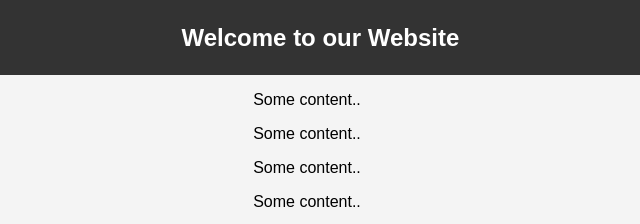
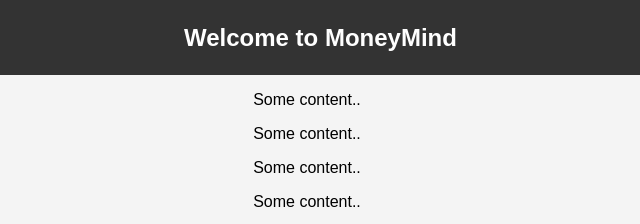
Before and after one commit to yashpoojari8706/PROJECT, a plain HTML site: page index.html in a window 1280 px wide. Shown: the top 224 px of the page, 333-973 px from the left. Drawn offline with Linux system fonts and the light colour scheme.

Commit message:
Update index.html

```diff
--- a/index.html
+++ b/index.html
@@ -1,14 +1,14 @@
 <!DOCTYPE html>
 <html>
 <head>
-  <title>HopHead</title>
+  <title>MoneyMind</title>
   <link rel="stylesheet" type="text/css" href="style.css">
   <script src="script.js"></script>
 </head>
 <body>
   <header class="header-content">
       <span class="menu-icon" onclick="openNav()">&#9776;</span>
-      <h1>Welcome to our Website</h1>
+      <h1>Welcome to MoneyMind</h1>
   </header>
 
   <nav class="sidenav" id="mySidenav">
```
